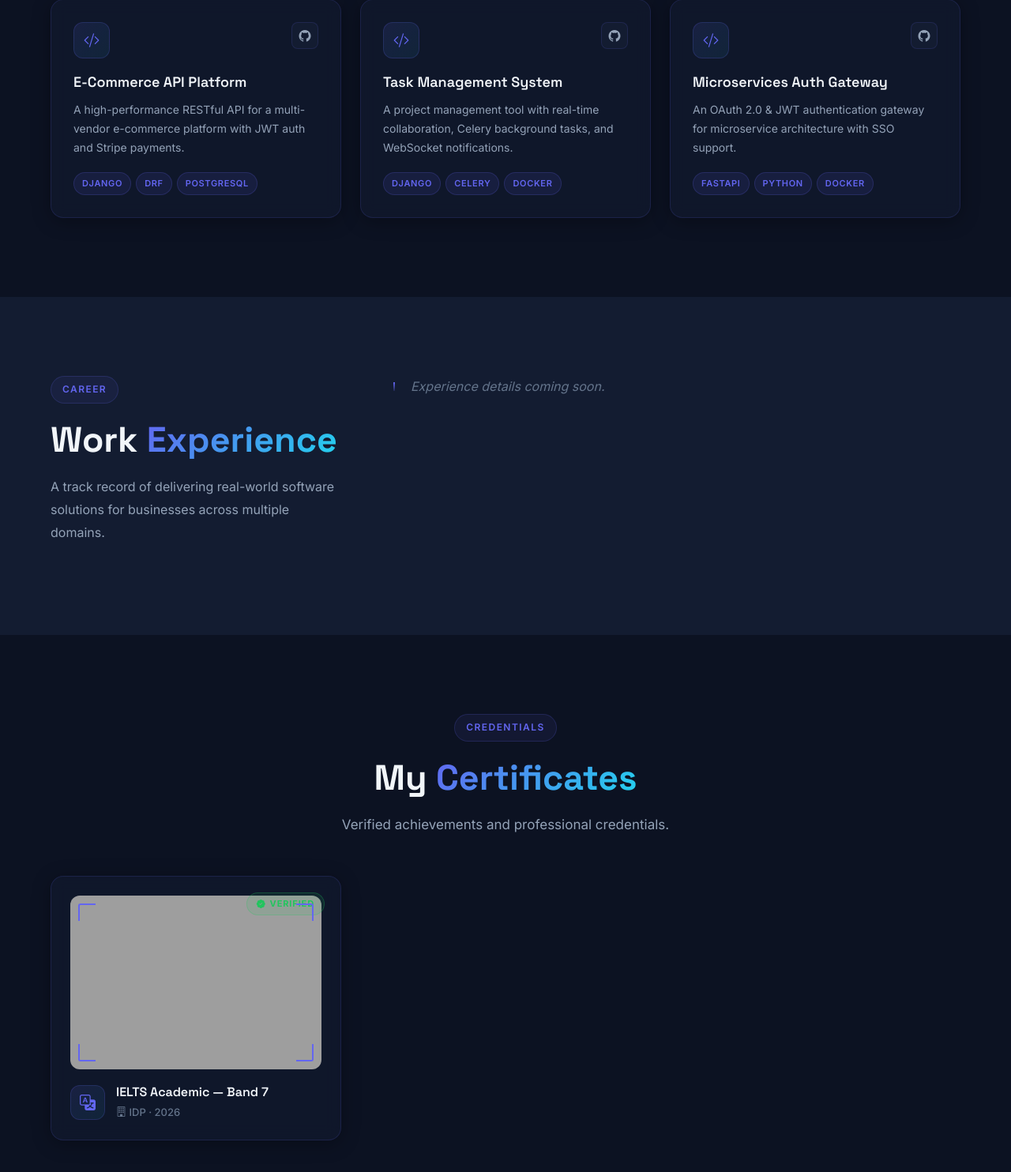
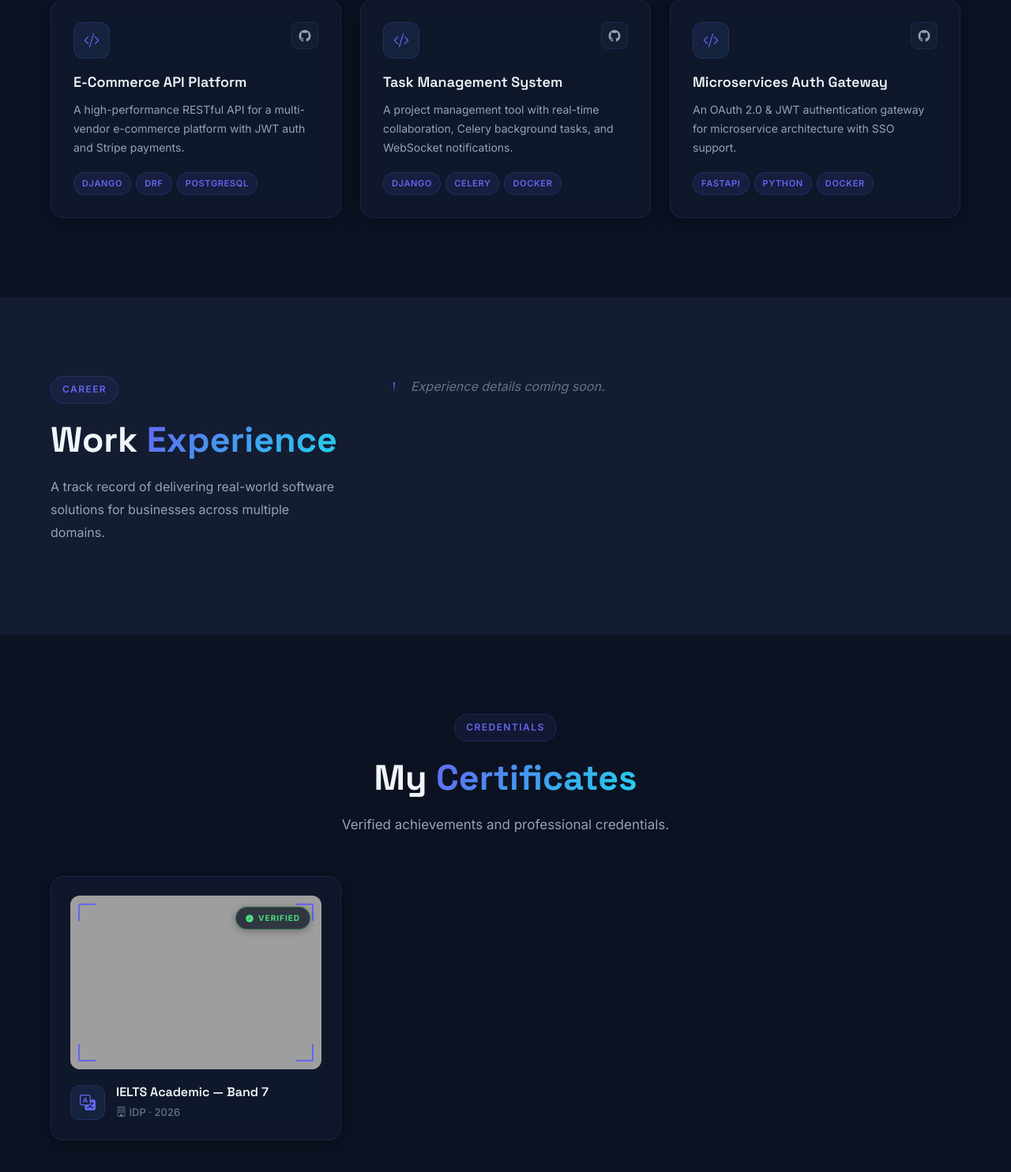
Before and after one commit to oxunjonabdulla/portfolio, a Django app: page / in a window 1280 px wide. Shown: the part 2337-3821 px from the top of the page at 79% size. Run offline with Django 4.2, Linux system fonts and the light colour scheme; data that the repository does not hold is empty; grey boxes are pictures that could not be loaded.

Commit message:
verifed badge is fixed

```diff
--- a/portfolio/static/portfolio/css/style.css
+++ b/portfolio/static/portfolio/css/style.css
@@ -186,7 +186,8 @@ a{text-decoration:none;transition:var(--transition)}
 .certs-grid{display:grid;grid-template-columns:repeat(auto-fill,minmax(340px,1fr));gap:24px;justify-items:center}
 .cert-card{position:relative;background:var(--bg-card);backdrop-filter:blur(10px);border:1px solid var(--border);border-radius:var(--radius);padding:24px;box-shadow:var(--shadow);transition:var(--transition);max-width:440px;width:100%}
 .cert-card:hover{transform:translateY(-6px);box-shadow:var(--shadow-lg)}
-.cert-verified{position:absolute;top:20px;right:20px;display:inline-flex;align-items:center;gap:5px;font-size:11px;font-weight:700;text-transform:uppercase;letter-spacing:.08em;color:#22c55e;background:rgba(34,197,94,.1);border:1px solid rgba(34,197,94,.25);padding:4px 12px;border-radius:50px;z-index:2}
+.cert-verified{position:absolute;top:14px;right:14px;display:inline-flex;align-items:center;gap:5px;font-size:10px;font-weight:700;text-transform:uppercase;letter-spacing:.1em;color:#4ade80;background:rgba(5,15,30,.72);border:1px solid rgba(74,222,128,.35);padding:5px 12px;border-radius:50px;z-index:3;backdrop-filter:blur(12px);-webkit-backdrop-filter:blur(12px);box-shadow:0 2px 10px rgba(0,0,0,.3);transition:opacity .25s}
+.cert-card:hover .cert-verified{opacity:0;pointer-events:none}
 .cert-frame{position:relative;border-radius:12px;overflow:hidden;margin-bottom:20px;background:var(--bg-2);height:220px}
 .cert-frame-placeholder{display:flex;align-items:center;justify-content:center}
 .cert-placeholder-icon{font-size:48px;color:var(--accent);opacity:.5}
--- a/portfolio/templates/portfolio/index.html
+++ b/portfolio/templates/portfolio/index.html
@@ -375,11 +375,11 @@
         <div class="certs-grid">
             {% for cert in certificates %}
             <div class="cert-card" data-aos="fade-up" data-aos-delay="{{ forloop.counter0 }}00">
-                {% if cert.is_verified %}
-                <div class="cert-verified"><i class="bi bi-patch-check-fill"></i> Verified</div>
-                {% endif %}
                 {% if cert.image %}
                 <div class="cert-frame">
+                    {% if cert.is_verified %}
+                    <div class="cert-verified"><i class="bi bi-patch-check-fill"></i> Verified</div>
+                    {% endif %}
                     <div class="corner c-tl"></div><div class="corner c-tr"></div>
                     <div class="corner c-bl"></div><div class="corner c-br"></div>
                     <img src="{{ cert.image.url }}" alt="{{ cert.title }}" class="cert-img"
@@ -392,6 +392,9 @@
                 </div>
                 {% else %}
                 <div class="cert-frame cert-frame-placeholder">
+                    {% if cert.is_verified %}
+                    <div class="cert-verified"><i class="bi bi-patch-check-fill"></i> Verified</div>
+                    {% endif %}
                     <div class="corner c-tl"></div><div class="corner c-tr"></div>
                     <div class="corner c-bl"></div><div class="corner c-br"></div>
                     <div class="cert-placeholder-icon">
@@ -409,8 +412,8 @@
             </div>
             {% empty %}
             <div class="cert-card" data-aos="fade-up">
-                <div class="cert-verified"><i class="bi bi-patch-check-fill"></i> Verified</div>
                 <div class="cert-frame">
+                    <div class="cert-verified"><i class="bi bi-patch-check-fill"></i> Verified</div>
                     <div class="corner c-tl"></div><div class="corner c-tr"></div>
                     <div class="corner c-bl"></div><div class="corner c-br"></div>
                     <img src="{% static 'images/image.png' %}" alt="IELTS Certificate" class="cert-img" data-cert="IELTS Certificate">
```
